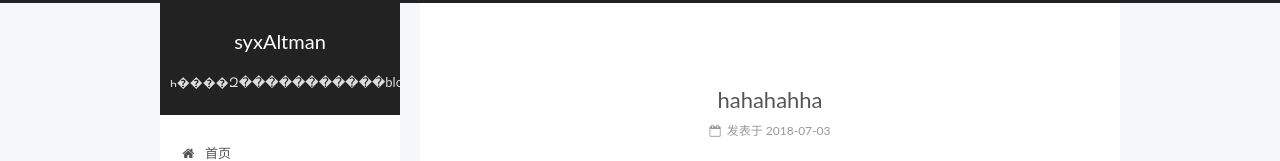
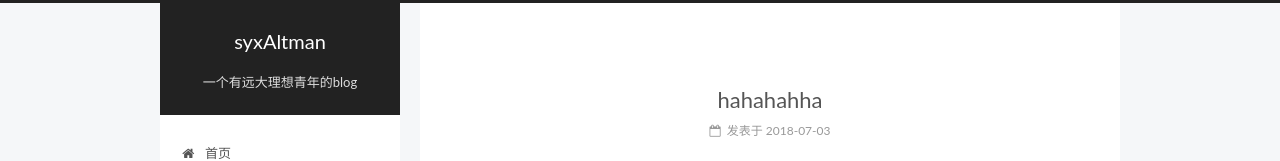
Before and after one commit to syxAltman/syxAltman.github.io, a plain HTML site: page 2018/07/03/hahahahha/index.html in a window 1280 px wide. Shown: the top 161 px of the page. Drawn offline with Linux system fonts and the light colour scheme.

Commit message:
Site updated: 2018-07-04 06:35:51

```diff
--- a/2018/07/03/hahahahha/index.html
+++ b/2018/07/03/hahahahha/index.html
@@ -157,7 +157,7 @@
       </a>
     </div>
 
-        <p class="site-subtitle">һ����Զ�����������blog</p>
+        <p class="site-subtitle">一个有远大理想青年的blog</p>
 
   </div>
 
```
Also changed, not shown: archives/2018/07/index.html (+1 -1 lines), archives/2018/index.html (+1 -1 lines), archives/index.html (+1 -1 lines), hahahaha/index.html (+1 -1 lines), index.html (+1 -1 lines), tags/index.html (+1 -1 lines).
